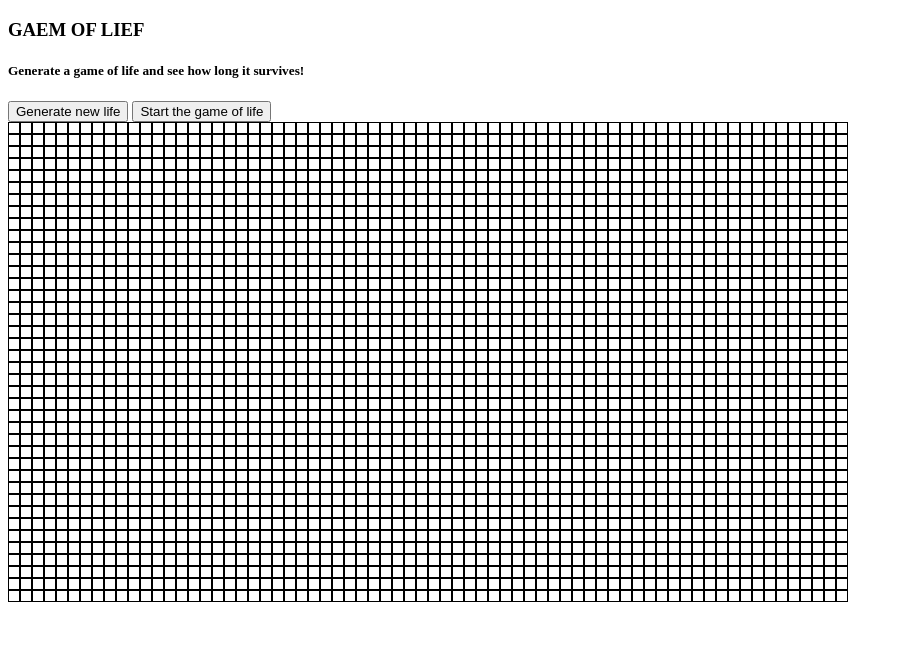
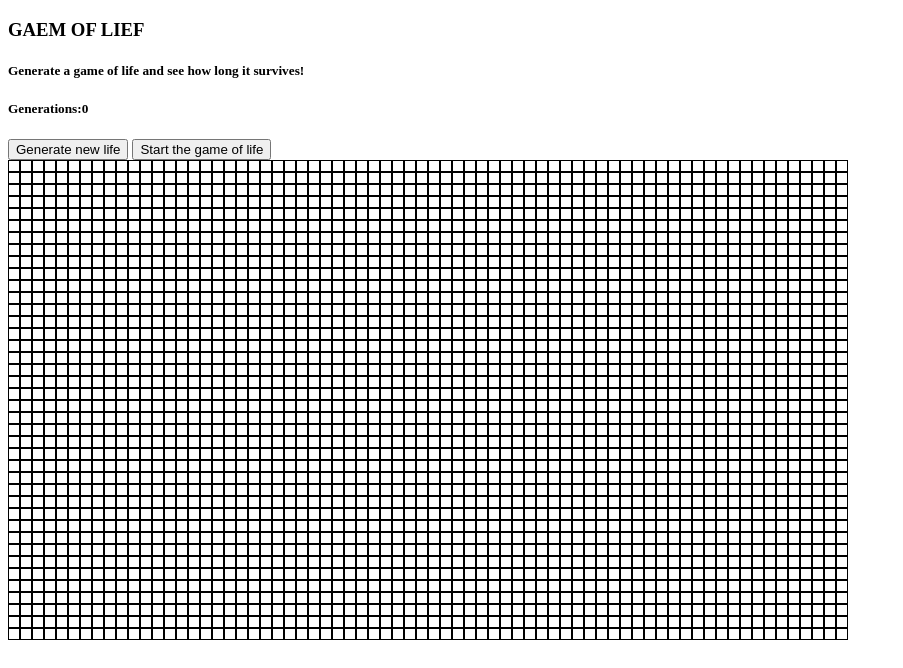
Before and after one commit to k0zakinio/gameoflife, a website: page index.html in a window 1280 px wide. Shown: the whole page, without its empty margins (0-903 px from the left). Drawn offline with nearby package versions, Linux system fonts and the light colour scheme.

Commit message:
added counter for generations

```diff
--- a/index.html
+++ b/index.html
@@ -14,6 +14,7 @@
   <div id="titlecont">
     <h3>GAEM OF LIEF</h3>
     <h5>Generate a game of life and see how long it survives!</h5>
+    <h5>Generations:<span id='generations'></span></h5>
   </div>
 
   <button id="generate">Generate new life</button>
--- a/js/grid.js
+++ b/js/grid.js
@@ -4,6 +4,7 @@ function Grid(cellKlass, height, width) {
   this.height = height || 5;
   this.width = width || 5;
   this.cellGenerator = cellKlass;
+  this.generations = 0;
 }
 
 Grid.prototype.generateRow = function() {
@@ -34,6 +35,7 @@ Grid.prototype.refreshGrid = function() {
 };
 
 Grid.prototype.nextGeneration = function() {
+  this.generations++;
   this.cellList.forEach(function(cell) {
     cell.checkNeighbours();
   });
--- a/js/interactivity.js
+++ b/js/interactivity.js
@@ -40,6 +40,7 @@ $(document).ready(function() {
       }
       $('#grid').append(rowHtml);
     }
+    $('#generations').text(grid.generations);
   }
 
   grid.generateCellList();
```
